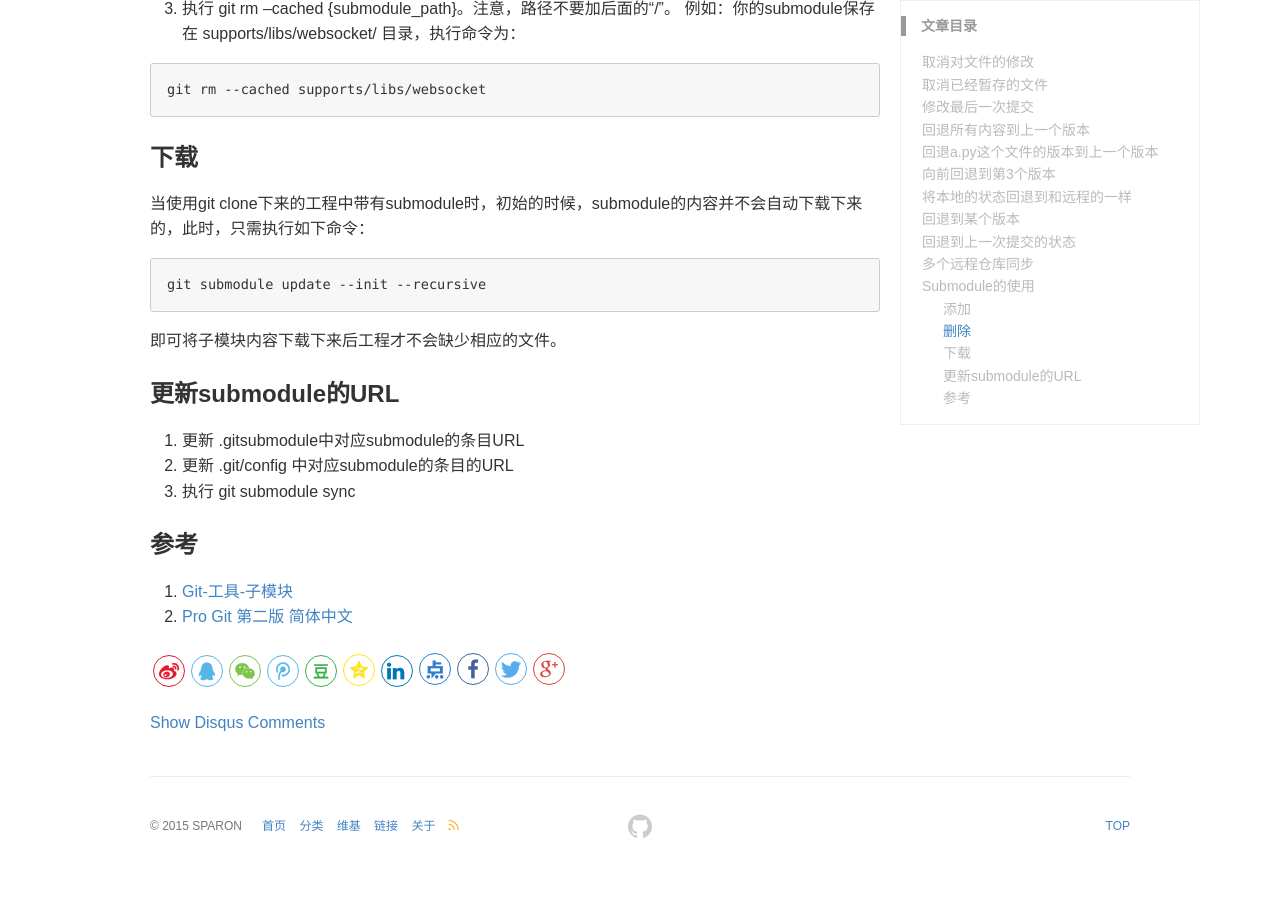
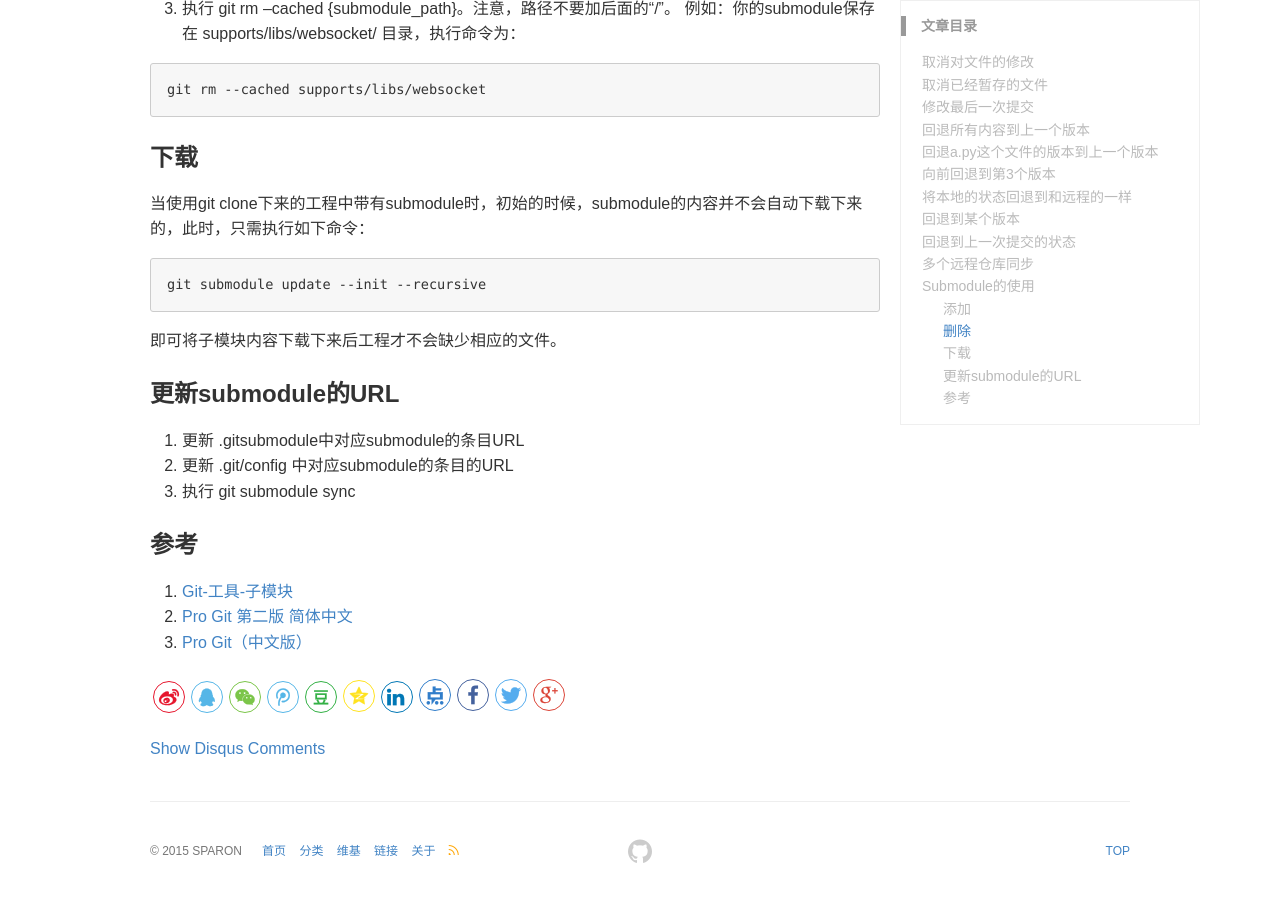
Before and after one commit to SPARON/blog-2016-2, a Jekyll site: the page built from _posts/2017-06-21-Git基础命令.md, in a window 1280 px wide and 900 px high, scrolled down 2590 px. Built offline with Jekyll 4.4.1, drawn with Linux system fonts in a browser that asks for light colours; comment, search, counter and statistics services are not loaded; before the commit the page ends 3465 px from its top, so only the background shows below that.

Commit message:
Update 2017-06-21-Git基础命令.md

```diff
--- a/_posts/2017-06-21-Git基础命令.md
+++ b/_posts/2017-06-21-Git基础命令.md
@@ -140,3 +140,4 @@ git submodule update --init --recursive
 
 1. [Git-工具-子模块](http://git-scm.com/book/zh/v2/Git-工具-子模块)
 1. [Pro Git 第二版 简体中文](https://www.gitbook.com/book/bingohuang/progit2)
+1. [Pro Git（中文版）](http://git.oschina.net/progit/)
```
